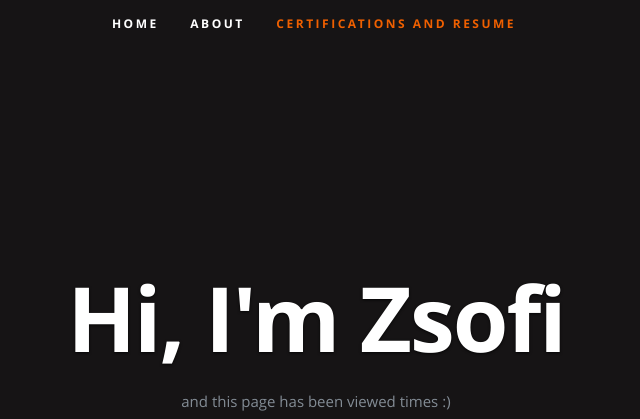
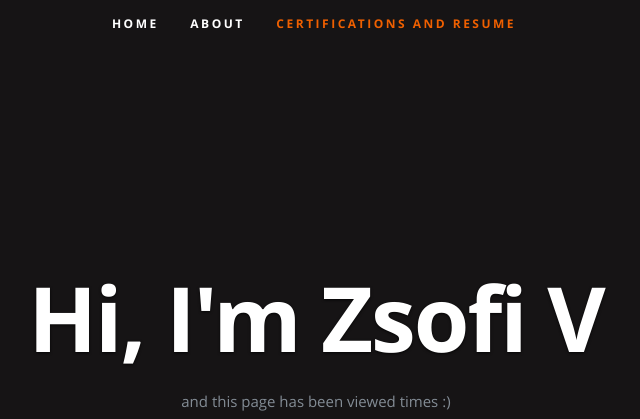
Before and after one commit to sofiavt/azure-resume, a plain HTML site: page frontend/index.html in a window 1280 px wide. Shown: the top 419 px of the page, without its empty margins (326-966 px from the left). Drawn offline with nearby package versions, Linux system fonts and the light colour scheme; no server answers.

Commit message:
Updates to HTML

```diff
--- a/frontend/index.html
+++ b/frontend/index.html
@@ -55,7 +55,7 @@
 
       <div class="row banner">
          <div class="banner-text">
-            <h1 class="responsive-headline">Hi, I'm Zsofi</h1>
+            <h1 class="responsive-headline">Hi, I'm Zsofi V</h1>
 
             <p>and this page has been viewed <a id="counter"></a> times :) </p>
             <ul class="social">
```
Also changed, not shown: 2 other files.
